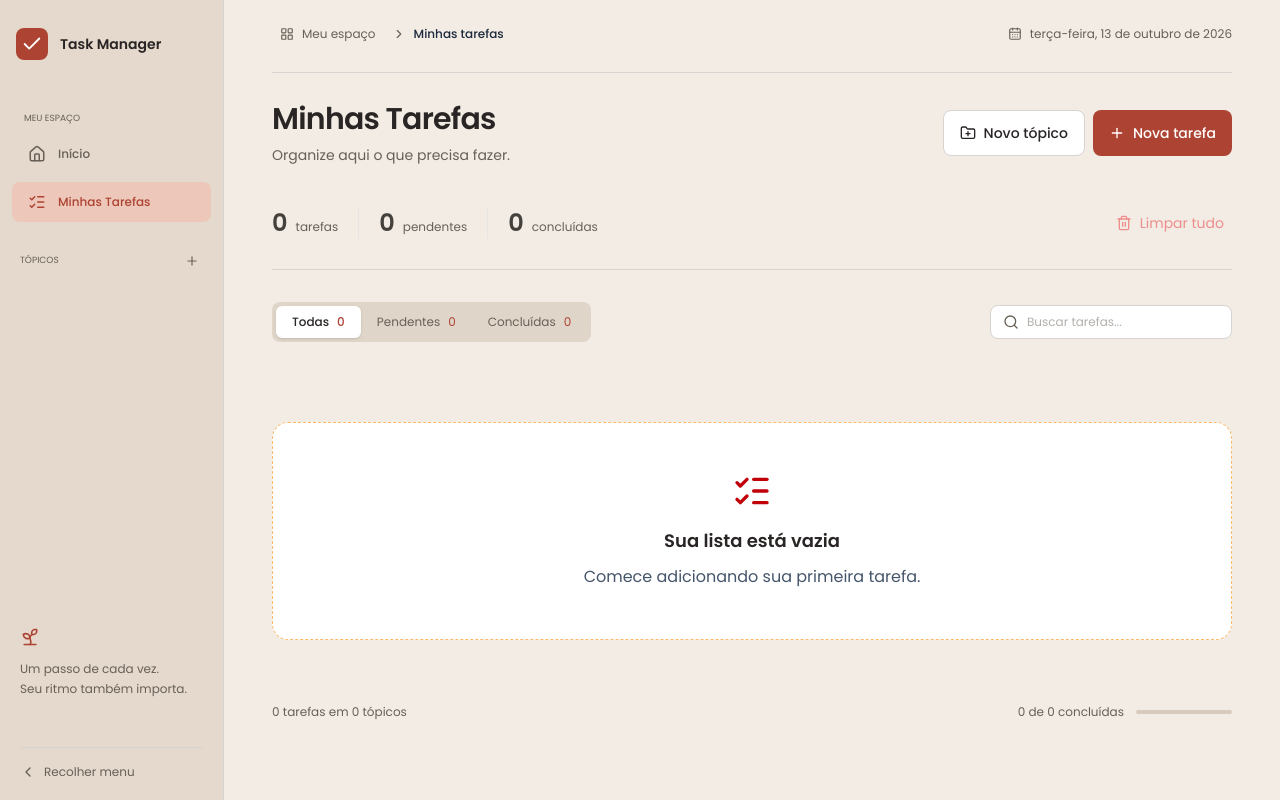
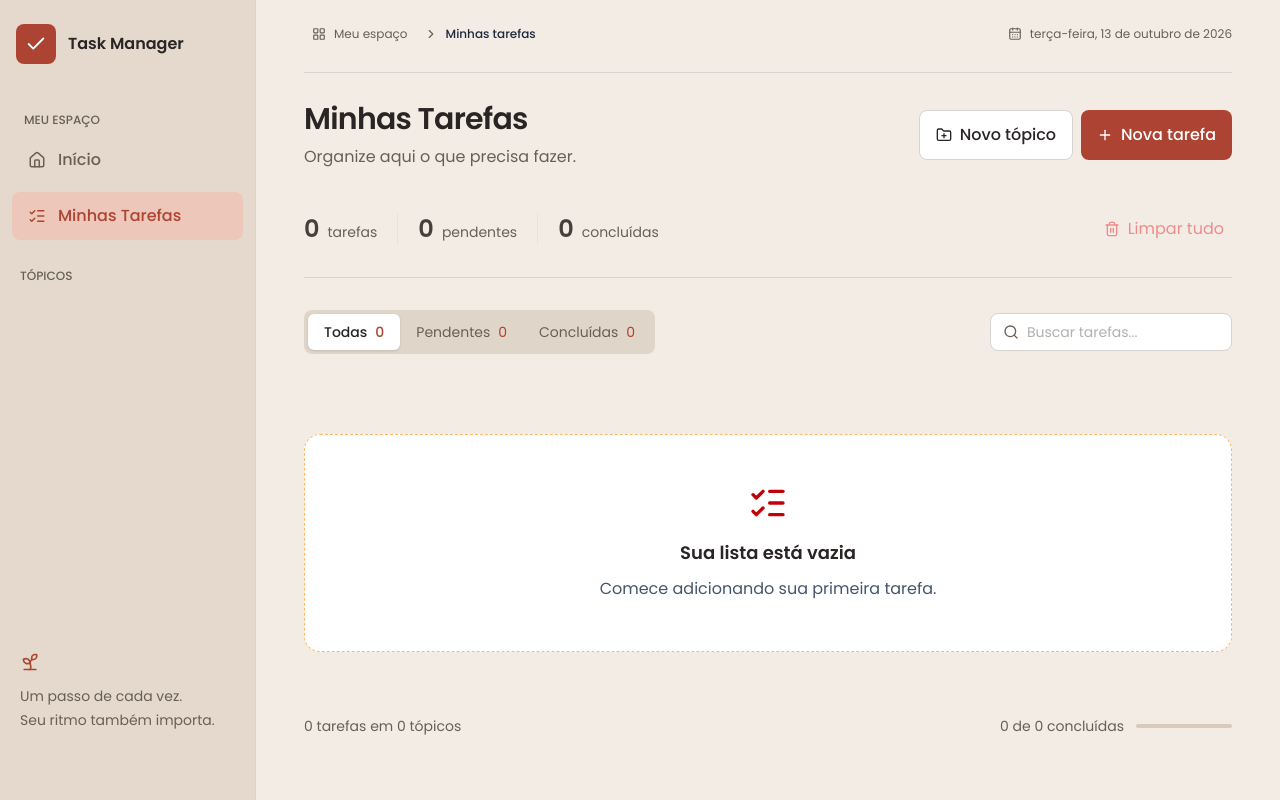
Before and after one commit to letxiz/task-manager, a React (Vite) app: page /tasks in a window 1280 px wide. Built offline with nearby package versions, Linux system fonts and the light colour scheme.

Commit message:
feat: aumenta a legibilidade da interface com ajustes de tamanho de fonte e espaçamento

```diff
--- a/src/components/layout/Sidebar.jsx
+++ b/src/components/layout/Sidebar.jsx
@@ -1,6 +1,6 @@
 import PropTypes from "prop-types"
 import { useContext, useState } from "react"
-import { House, ListChecks, ChevronLeft, ChevronRight, X, Check, Plus, Sprout } from "lucide-react"
+import { House, ListChecks, Check, Sprout } from "lucide-react"
 import { Link } from "react-router-dom"
 import { TaskContext } from "../../contexts/TaskContext"
 import SidebarButton from "./SidebarButton"
@@ -11,25 +11,29 @@ const Sidebar = ({ mobile = false, onClose, onNavigate }) => {
   const [desktopRecolhida, setRecolhida] = useState(false)
   const recolhida = !mobile && desktopRecolhida
   const navigationId = mobile ? "mobile-navigation" : "sidebar-navigation"
-  const ToggleIcon = mobile ? X : recolhida ? ChevronRight : ChevronLeft
 
   return (
     <aside
       aria-label="Menu lateral"
       className={`flex h-dvh shrink-0 flex-col border-r border-stone-300 bg-[#e4d9cc] transition-[width] duration-200 motion-reduce:transition-none ${
-        mobile ? "w-full" : recolhida ? "w-20" : "w-56"
+        mobile ? "w-full" : recolhida ? "w-20" : "w-64"
       }`}
     >
       <header className="flex h-28 shrink-0 flex-col gap-3 px-4 pt-5">
         <div className="flex h-12 items-center gap-3">
-          <span
-            aria-hidden="true"
-            className="flex h-8 w-8 shrink-0 items-center justify-center rounded-lg bg-primary text-white"
+          {/* O ícone também controla a abertura do menu lateral. */}
+          <button
+            type="button"
+            onClick={mobile ? onClose : () => setRecolhida((atual) => !atual)}
+            aria-label={mobile ? "Fechar menu" : recolhida ? "Expandir menu" : "Recolher menu"}
+            aria-expanded={mobile ? true : !recolhida}
+            aria-controls={navigationId}
+            className="flex h-10 w-10 shrink-0 cursor-pointer items-center justify-center rounded-lg bg-primary text-white hover:bg-primary-hover focus-visible:outline-2 focus-visible:outline-offset-2 focus-visible:outline-primary"
           >
-            <Check size={22} />
-          </span>
+            <Check size={22} aria-hidden="true" />
+          </button>
           {!recolhida && (
-            <span className="whitespace-nowrap text-sm font-semibold text-stone-800">
+            <span className="whitespace-nowrap text-base font-semibold text-stone-800">
               Task Manager
             </span>
           )}
@@ -37,7 +41,8 @@ const Sidebar = ({ mobile = false, onClose, onNavigate }) => {
 
       </header>
 
-      {!recolhida && <p className="px-6 pb-2 text-[9px] uppercase text-muted">Meu espaço</p>}
+      {/* Aumenta os rótulos para facilitar a leitura do menu. */}
+      {!recolhida && <p className="px-6 pb-2 text-xs font-medium uppercase text-muted">Meu espaço</p>}
       <nav
         id={navigationId}
         aria-label="Navegação principal"
@@ -52,13 +57,12 @@ const Sidebar = ({ mobile = false, onClose, onNavigate }) => {
       </nav>
       {/* Lista os tópicos cadastrados no menu lateral. */}
       {!recolhida && <section className="mt-3 px-5">
-        <div className="mb-3 flex items-center justify-between text-[9px] uppercase text-muted">Tópicos<Link to="/tasks" onClick={onNavigate} aria-label="Ir para tópicos" className="rounded p-1 hover:bg-stone-200"><Plus size={14} /></Link></div>
-        {topicos.map((topico) => <Link key={topico.id} to={`/tasks#topic-${topico.id}`} onClick={onNavigate} className="flex items-center gap-3 rounded-lg py-2 text-xs text-muted hover:text-primary"><span className="size-1.5 rounded-full bg-primary" /><span className="min-w-0 flex-1 break-words">{topico.nome}</span><span>{tarefas.filter((tarefa) => tarefa.topicoId === topico.id).length}</span></Link>)}
+        <div className="mb-3 flex items-center justify-between text-xs font-medium uppercase text-muted">Tópicos</div>
+        {topicos.map((topico) => <Link key={topico.id} to={`/tasks#topic-${topico.id}`} onClick={onNavigate} className="flex items-center gap-3 rounded-lg py-2 text-sm text-muted hover:text-primary"><span className="size-1.5 rounded-full bg-primary" /><span className="min-w-0 flex-1 break-words">{topico.nome}</span><span className="inline-flex min-h-7 min-w-7 shrink-0 items-center justify-center rounded-md bg-white/60 px-2 text-base font-semibold leading-none tabular-nums text-stone-800">{tarefas.filter((tarefa) => tarefa.topicoId === topico.id).length}</span></Link>)}
       </section>}
-      {/* Mantém a mensagem e o controle do menu no rodapé. */}
+      {/* Mantém a mensagem no rodapé do menu. */}
       <div className="mt-auto px-5 pb-5">
-        {!recolhida && <div className="mb-12 text-xs leading-5 text-muted"><Sprout size={20} className="mb-3 text-primary" /><p>Um passo de cada vez.<br />Seu ritmo também importa.</p></div>}
-        <button type="button" onClick={mobile ? onClose : () => setRecolhida((atual) => !atual)} aria-label={mobile ? "Fechar menu" : recolhida ? "Expandir menu" : "Recolher menu"} aria-expanded={mobile ? undefined : !recolhida} aria-controls={navigationId} className="flex w-full items-center gap-2 border-t border-stone-300 pt-4 text-xs text-muted"><ToggleIcon size={16} />{!recolhida && (mobile ? "Fechar menu" : "Recolher menu")}</button>
+        {!recolhida && <div className="mb-12 text-sm leading-6 text-muted"><Sprout size={20} className="mb-3 text-primary" /><p>Um passo de cada vez.<br />Seu ritmo também importa.</p></div>}
       </div>
     </aside>
   )
--- a/src/components/layout/SidebarButton.jsx
+++ b/src/components/layout/SidebarButton.jsx
@@ -4,7 +4,7 @@ import { tv } from "tailwind-variants"
 
 // Destaca a página atual com as cores da referência.
 const sidebarButton = tv({
-  base: "group relative flex min-h-10 items-center gap-3 rounded-lg text-xs transition-colors focus-visible:outline-2 focus-visible:outline-offset-2 focus-visible:outline-red-700 motion-reduce:transition-none",
+  base: "group relative flex min-h-12 items-center gap-3 rounded-lg text-base transition-colors focus-visible:outline-2 focus-visible:outline-offset-2 focus-visible:outline-red-700 motion-reduce:transition-none",
   variants: {
     selected: {
       true: "bg-[#edc7b9] font-medium text-primary hover:bg-[#e6b6a4]",
@@ -30,7 +30,7 @@ const SidebarButton = ({ children, to, label, recolhida = false, onClick }) => (
     {recolhida && (
       <span
         aria-hidden="true"
-        className="pointer-events-none absolute left-full top-1/2 z-20 ml-3 -translate-y-1/2 whitespace-nowrap rounded-lg bg-slate-900 px-3 py-2 text-xs font-medium text-white opacity-0 shadow-md transition-opacity group-hover:opacity-100 group-focus-visible:opacity-100 motion-reduce:transition-none"
+        className="pointer-events-none absolute left-full top-1/2 z-20 ml-3 -translate-y-1/2 whitespace-nowrap rounded-lg bg-slate-900 px-3 py-2 text-base font-medium text-white opacity-0 shadow-md transition-opacity group-hover:opacity-100 group-focus-visible:opacity-100 motion-reduce:transition-none"
       >
         {label}
       </span>
--- a/src/components/tasks/TaskGroup.jsx
+++ b/src/components/tasks/TaskGroup.jsx
@@ -4,7 +4,7 @@ import TaskItem from "./TaskItem"
 
 export default function TaskGroup({ tarefas, topicId, onToggle, onDelete, onEdit }) {
   if (tarefas.length === 0) {
-    return <p className="px-6 py-8 text-sm text-muted">Nenhuma tarefa neste tópico.</p>
+    return <p className="px-6 py-8 text-base text-muted">Nenhuma tarefa neste tópico.</p>
   }
 
   return (
--- a/src/components/tasks/TaskList.jsx
+++ b/src/components/tasks/TaskList.jsx
@@ -12,7 +12,6 @@ function TaskList({
   tarefas,
   tarefasVisiveis = tarefas,
   filtrando = false,
-  onCreateTask,
   topicos,
   onToggle,
   onDelete,
@@ -48,7 +47,7 @@ function TaskList({
             <div className="space-y-6">
               {/* Mostra os tópicos que contêm resultados do filtro. */}
               {topicos.filter((topico) => !filtrando || tarefasVisiveis.some((tarefa) => tarefa.topicoId === topico.id)).map((topico) => (
-                <SortableTopic key={topico.id} topic={topico} taskCount={tarefas.filter((tarefa) => tarefa.topicoId === topico.id).length} onCreateTask={onCreateTask} onDeleteTopic={onDeleteTopic} onEditTopic={onEditTopic}>
+                <SortableTopic key={topico.id} topic={topico} taskCount={tarefas.filter((tarefa) => tarefa.topicoId === topico.id).length} onDeleteTopic={onDeleteTopic} onEditTopic={onEditTopic}>
                   <TaskGroup
                     tarefas={tarefasVisiveis.filter((tarefa) => tarefa.topicoId === topico.id)}
                     topicId={topico.id}
@@ -84,7 +83,6 @@ function TaskList({
 TaskList.propTypes = {
   tarefasVisiveis: PropTypes.array,
   filtrando: PropTypes.bool,
-  onCreateTask: PropTypes.func.isRequired,
   onEditTask: PropTypes.func.isRequired,
   onEditTopic: PropTypes.func.isRequired,
   onDeleteTopic: PropTypes.func.isRequired,
--- a/src/components/tasks/TaskToolbar.jsx
+++ b/src/components/tasks/TaskToolbar.jsx
@@ -5,23 +5,24 @@ export default function TaskToolbar({ taskCount, completedCount, hasItems, onCle
   return <>
     {/* Ações de criação sempre visíveis no cabeçalho. */}
     <header className="flex flex-wrap items-center justify-between gap-5">
-      <div><h1 className="text-3xl font-semibold tracking-tight">Minhas Tarefas</h1><p className="mt-2 text-sm text-muted">Organize aqui o que precisa fazer.</p></div>
-      <div className="flex gap-2">
-        <button type="button" onClick={onCreateTopic} className="inline-flex items-center gap-2 rounded-lg border border-stone-300 bg-white px-4 py-3 text-sm font-medium hover:bg-stone-50"><FolderPlus size={16} />Novo tópico</button>
-        <button type="button" onClick={onCreateTask} className="inline-flex items-center gap-2 rounded-lg bg-primary px-4 py-3 text-sm font-medium text-white hover:bg-primary-hover"><Plus size={16} />Nova tarefa</button>
+      <div><h1 className="text-3xl font-semibold tracking-tight">Minhas Tarefas</h1><p className="mt-2 text-base text-muted">Organize aqui o que precisa fazer.</p></div>
+      <div className="flex flex-wrap gap-2">
+        <button type="button" onClick={onCreateTopic} aria-haspopup="dialog" className="inline-flex items-center gap-2 rounded-lg border border-stone-300 bg-white px-4 py-3 text-base font-medium cursor-pointer transition-[background-color,border-color,box-shadow] duration-150 hover:border-primary hover:bg-primary/10 hover:shadow-sm focus-visible:outline-2 focus-visible:outline-offset-2 focus-visible:outline-primary motion-reduce:transition-none"><FolderPlus size={16} aria-hidden="true" />Novo tópico</button>
+        <button type="button" onClick={onCreateTask} className="inline-flex items-center gap-2 rounded-lg bg-primary px-4 py-3 text-base font-medium text-white cursor-pointer transition-[background-color,box-shadow] duration-150 hover:bg-primary-hover hover:shadow-md focus-visible:outline-2 focus-visible:outline-offset-2 focus-visible:outline-primary motion-reduce:transition-none"><Plus size={16} />Nova tarefa</button>
       </div>
     </header>
     {/* Resume o total, as pendências e as conclusões. */}
     <div className="mt-10 flex flex-wrap items-center justify-between gap-4 border-b border-stone-300 pb-7">
-      <div className="flex items-center divide-x divide-stone-200 text-xs text-muted">
+      <div className="flex items-center divide-x divide-stone-200 text-sm text-muted">
         {[[taskCount, taskCount === 1 ? "tarefa" : "tarefas"], [taskCount - completedCount, taskCount - completedCount === 1 ? "pendente" : "pendentes"], [completedCount, "concluídas"]].map(([count, label]) => <span key={label} className="px-5 first:pl-0"><strong className="mr-2 text-2xl font-semibold text-stone-700">{count}</strong>{label}</span>)}
       </div>
-      <button type="button" onClick={onClear} disabled={!hasItems} className="inline-flex items-center gap-2 rounded-lg p-2 text-sm text-danger disabled:opacity-40"><Trash2 size={16} />Limpar tudo</button>
+      <button type="button" onClick={onClear} disabled={!hasItems} className="inline-flex items-center gap-2 rounded-lg p-2 text-base text-danger transition-[background-color,box-shadow] duration-150 enabled:cursor-pointer enabled:hover:bg-red-100 enabled:hover:shadow-sm focus-visible:outline-2 focus-visible:outline-offset-2 focus-visible:outline-danger disabled:cursor-not-allowed disabled:opacity-40 motion-reduce:transition-none"><Trash2 size={16} />Limpar tudo</button>
     </div>
   </>
 }
 TaskToolbar.propTypes = {
   taskCount: PropTypes.number.isRequired, completedCount: PropTypes.number.isRequired,
   hasItems: PropTypes.bool.isRequired, onClear: PropTypes.func.isRequired,
-  onCreateTask: PropTypes.func.isRequired, onCreateTopic: PropTypes.func.isRequired,
+  onCreateTask: PropTypes.func.isRequired,
+  onCreateTopic: PropTypes.func.isRequired,
 }
--- a/src/routes/(app)/Tasks.jsx
+++ b/src/routes/(app)/Tasks.jsx
@@ -25,7 +25,7 @@ function Tasks() {
   return (
     <div className="flex min-h-[calc(100dvh-190px)] flex-col">
       {erroArmazenamento && (
-        <p role="alert" className="mt-4 rounded-xl bg-red-50 p-4 text-sm text-red-800">
+        <p role="alert" className="mt-4 rounded-xl bg-red-50 p-4 text-base text-red-800">
           {erroArmazenamento}
         </p>
       )}
@@ -38,17 +38,17 @@ function Tasks() {
         onCreateTask={formularioTarefa.abrir}
         onCreateTopic={formularioTopico.abrir}
       />
+      {/* Fontes maiores mantêm os controles legíveis. */}
       {/* Filtros e busca atualizam a lista sem alterar os dados salvos. */}
       <div className="my-8 flex flex-wrap items-center justify-between gap-4">
-        <div role="group" aria-label="Filtrar tarefas por status" className="flex rounded-lg bg-[#e0d5c9] p-1 text-xs">
+        <div role="group" aria-label="Filtrar tarefas por status" className="flex rounded-lg bg-[#e0d5c9] p-1 text-sm">
           {[["todas", "Todas", tarefas.length], ["pendentes", "Pendentes", tarefas.length - concluidas], ["concluidas", "Concluídas", concluidas]].map(([value, label, count]) => <button key={value} type="button" aria-pressed={filtro === value} onClick={() => setFiltro(value)} className={`rounded-md px-4 py-2 ${filtro === value ? "bg-white font-medium text-stone-800 shadow-sm" : "text-muted"}`}>{label}<span className="ml-2 text-primary">{count}</span></button>)}
         </div>
-        <label className="flex items-center gap-2 rounded-lg border border-stone-300 bg-white px-3 py-2 text-muted"><Search size={16} /><input aria-label="Buscar tarefas" placeholder="Buscar tarefas..." value={busca} onChange={(event) => setBusca(event.target.value)} className="w-48 bg-transparent text-xs outline-none focus-visible:ring-2 focus-visible:ring-primary" /></label>
+        <label className="flex items-center gap-2 rounded-lg border border-stone-300 bg-white px-3 py-2 text-muted"><Search size={16} /><input aria-label="Buscar tarefas" placeholder="Buscar tarefas..." value={busca} onChange={(event) => setBusca(event.target.value)} className="w-48 bg-transparent text-sm outline-none focus-visible:ring-2 focus-visible:ring-primary" /></label>
       </div>
       <TaskList
         tarefasVisiveis={visiveis}
         filtrando={Boolean(busca.trim()) || filtro !== "todas"}
-        onCreateTask={(id) => formularioTarefa.abrir(id)}
         tarefas={tarefas}
         topicos={topicos}
         onToggle={dados.alternarConclusao}
@@ -60,9 +60,9 @@ function Tasks() {
         onReorderTopicos={dados.setTopicos}
         onDeleteTopic={dialogos.solicitarExclusaoTopico}
       />
-      {topicos.length > 0 && <p className="mt-7 flex items-center gap-2 text-xs text-muted"><GripVertical size={12} />Arraste os tópicos para organizar do seu jeito.</p>}
+      {topicos.length > 0 && <p className="mt-7 flex items-center gap-2 text-sm text-muted"><GripVertical size={12} />Arraste os tópicos para organizar do seu jeito.</p>}
       {/* Mostra o resumo e o progresso no fim da página. */}
-      <footer className="mt-auto flex flex-wrap items-center justify-between gap-4 pt-16 text-xs text-muted">
+      <footer className="mt-auto flex flex-wrap items-center justify-between gap-4 pt-16 text-sm text-muted">
         <span>{tarefas.length} {tarefas.length === 1 ? "tarefa" : "tarefas"} em {topicos.length} {topicos.length === 1 ? "tópico" : "tópicos"}</span>
         <span className="flex items-center gap-3">{concluidas} de {tarefas.length} concluída{tarefas.length === 1 ? "" : "s"}<progress aria-label="Progresso das tarefas" value={concluidas} max={tarefas.length || 1} className="task-progress h-1 w-24" /></span>
       </footer>
--- a/src/routes/(app)/layout.jsx
+++ b/src/routes/(app)/layout.jsx
@@ -6,7 +6,6 @@ import WorkspaceHeader from "../../components/layout/WorkspaceHeader"
 
 function AppLayout() {
   const menuRef = useRef(null)
-
   const closeMenu = () => menuRef.current?.close()
 
   useEffect(() => {
```
Also changed, not shown: src/components/tasks/SortableTopic.jsx (+6 -7 lines), src/components/tasks/TaskItemContent.jsx (+4 -4 lines).
